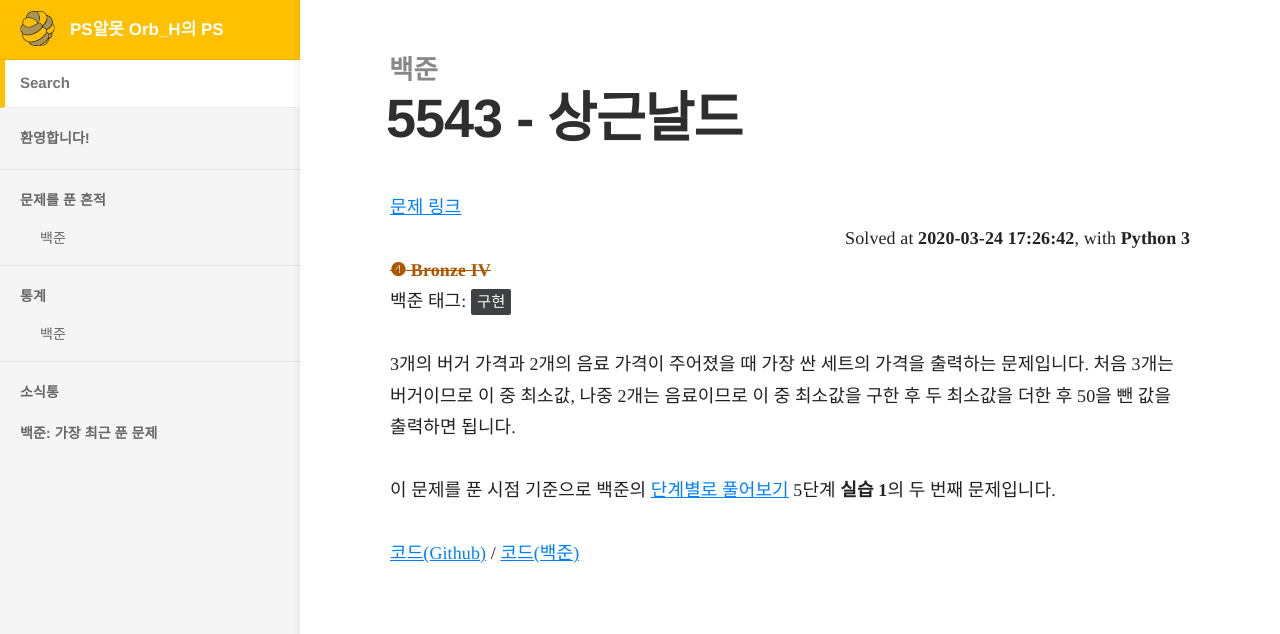
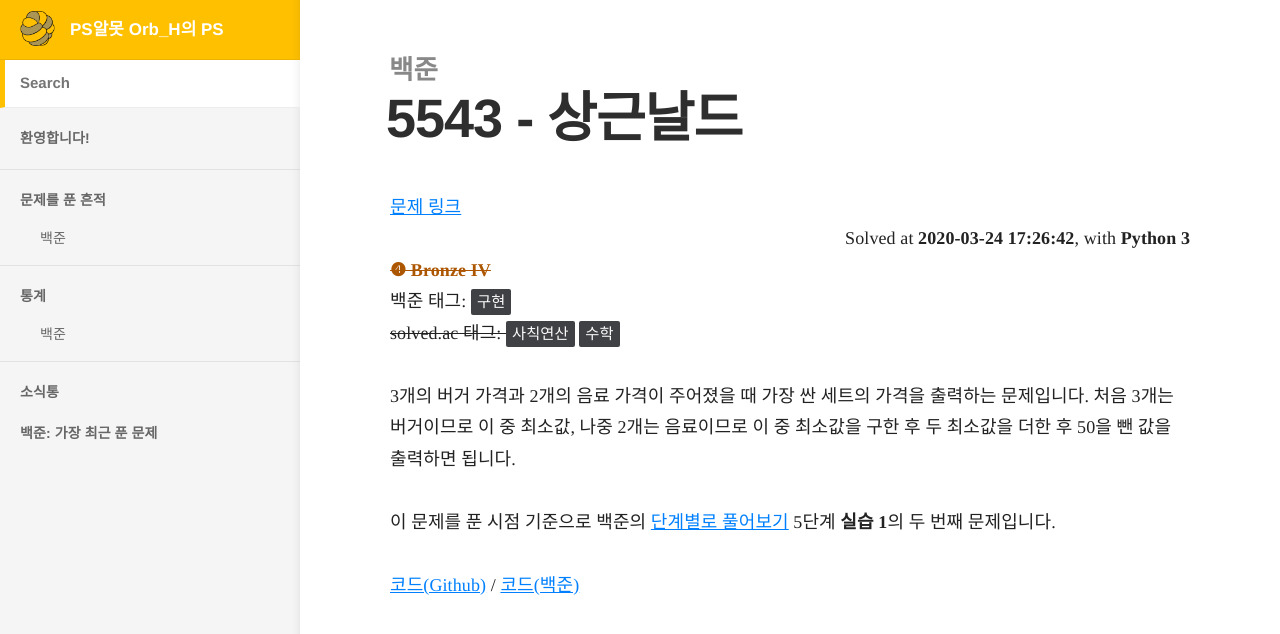
Before and after one commit to Orb-H/nojam, a Jekyll site: the page built from docs/_docs/nojam/5543.md, in a window 1280 px wide. Shown: the top 634 px of the page. Built offline with Jekyll 4.4.1, drawn with Linux system fonts in a browser that asks for light colours.

Commit message:
add solved_tag on 5543

```diff
--- a/docs/_docs/nojam/5543.md
+++ b/docs/_docs/nojam/5543.md
@@ -14,6 +14,9 @@ solve_date: "2020-03-24 17:26:42"
 solve_share: dc2cda905e7d406789b551a090022eff
 solve_tag:
   - 구현
+solve_solved_tag:
+  - 사칙연산
+  - 수학
 solve_solved_not_set: true
 ---
 
```
